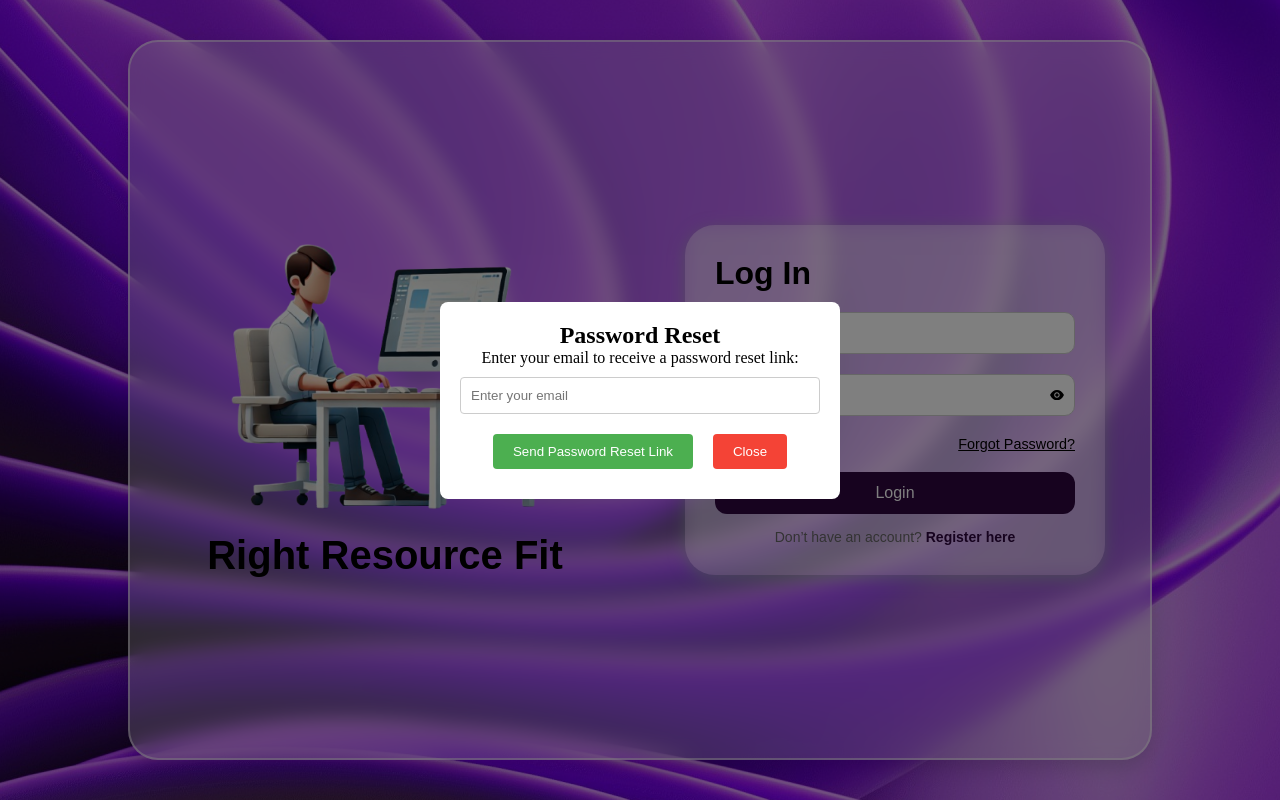
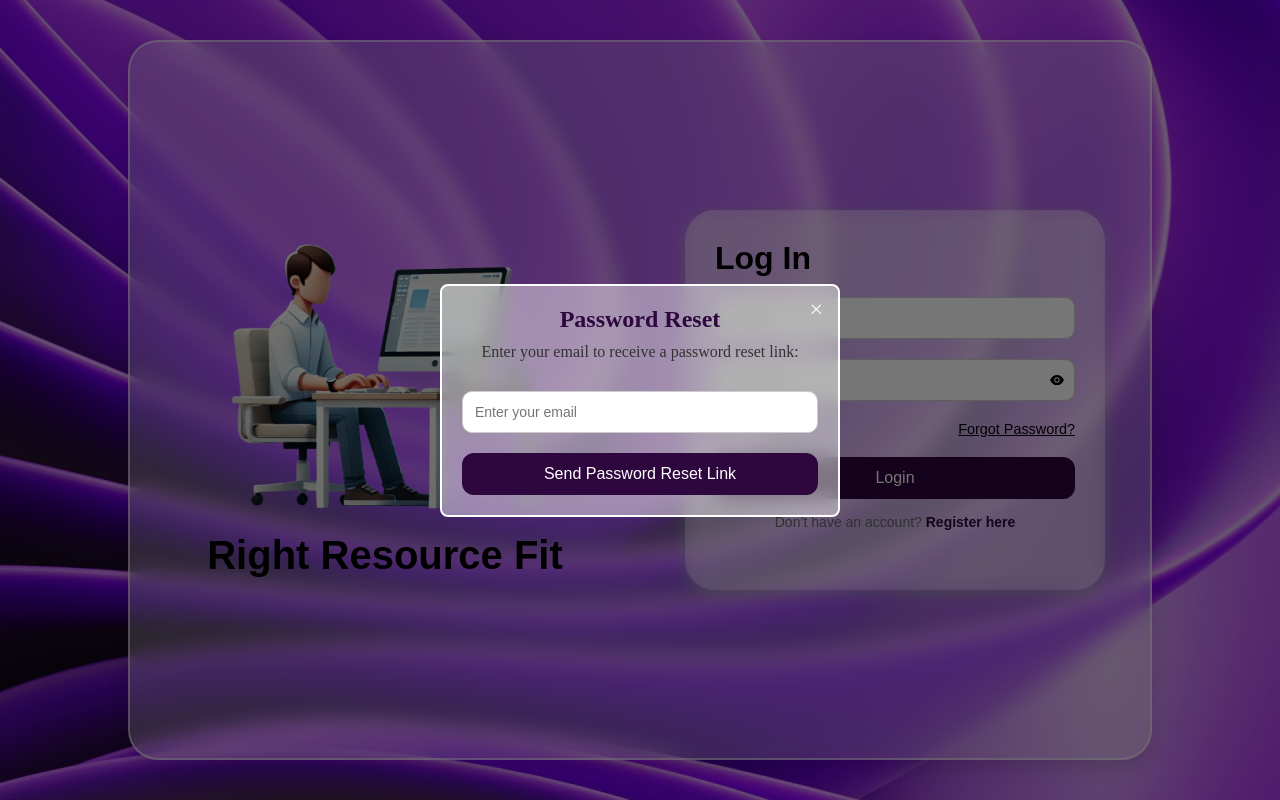
Before and after one commit to myselfshivams/RightResourceFit, a React (Vite) app in the folder Frontend RRF/: page /Register in a window 1280 px wide. Both pictures are taken after a click on the element "Forgot Password?". Built offline with nearby package versions, Linux system fonts and the light colour scheme; a web font is replaced by a local one.

Commit message:
added:: forgot password modal

```diff
--- a/Frontend RRF/src/components/PasswordResetModal.tsx
+++ b/Frontend RRF/src/components/PasswordResetModal.tsx
@@ -26,6 +26,10 @@
   return (
     <div className="modalOverlay">
       <div className="modalContent">
+        {/* Close Button as X */}
+        <span className="closeIcon" onClick={onClose}>
+          &times;
+        </span>
         <h2>Password Reset</h2>
         <p>Enter your email to receive a password reset link:</p>
         <input
@@ -39,9 +43,6 @@
         <button className="resetButton" onClick={handlePasswordReset}>
           Send Password Reset Link
         </button>
-        <button className="closeButton" onClick={onClose}>
-          Close
-        </button>
       </div>
     </div>
   );
--- a/Frontend RRF/src/styles/Forgot.css
+++ b/Frontend RRF/src/styles/Forgot.css
@@ -4,39 +4,107 @@
     left: 0;
     width: 100%;
     height: 100%;
-    background-color: rgba(0, 0, 0, 0.5);
+    background-color: rgba(0, 0, 0, 0.539);
     display: flex;
     justify-content: center;
     align-items: center;
     z-index: 1000;
   }
 
+  h2 {
+    color: #2E073F;
+    margin-bottom: 10px;
+}
+
+p {
+    margin-bottom: 30px;
+    color: #333;
+    font-size: 16px;
+}
   .modalContent {
-    background-color: white;
+    background: rgba(255, 255, 255, 0.451);
+    backdrop-filter: blur(10px);
+    border: 2px solid rgb(255, 255, 255);
     padding: 20px;
     border-radius: 8px;
     width: 400px;
     text-align: center;
   }
 
-  .emailInput {
+
+.inputContainer {
+    position: relative;
+    margin-bottom: 20px;
+}
+
+.emailInput {
     width: 100%;
-    padding: 10px;
-    margin: 10px 0;
+    padding: 12px;
     border: 1px solid #ccc;
-    border-radius: 4px;
-  }
+    border-radius: 10px;
+    font-size: 14px;
+    outline: none;
+    box-sizing: border-box;
+    transition: border-color 0.3s ease;
+    background-color: #fff;
+    color: #008404;
+}
 
-  .resetButton, .closeButton {
-    background-color: #4caf50;
-    color: white;
-    padding: 10px 20px;
-    margin: 10px;
+.emailInput:focus {
+    border-color: #2E073F;
+}
+
+.inputLabel {
+    position: absolute;
+    top: 12px;
+    left: 12px;
+    font-size: 16px;
+    color: #66666600;
+    transition: 0.2s ease all;
+    pointer-events: none;
+
+}
+
+.emailInput:focus+.inputLabel,
+.emailInput:not(:placeholder-shown)+.inputLabel {
+    top: -8px;
+    left: 12px;
+    font-size: 12px;
+    color: #2E073F;
+    background: #fff;
+    padding: 0 4px;
+}
+
+
+
+.resetButton, .closeButton {
+    width: 100%;
+    padding: 12px;
+    margin-top: 20px;
+    background-color: #2E073F;
+    color: rgb(255, 255, 255);
+    font-weight: 530;
     border: none;
+    border-radius: 12px;
     cursor: pointer;
-    border-radius: 4px;
-  }
+    transition: background-color 0.3s ease;
+    font-size: 16px;
+}
 
-  .closeButton {
-    background-color: #f44336;
-  }
+.resetButton:hover {
+    background-color: #000000;
+    color: #fff;
+}
+
+.closeIcon {
+    position: absolute;
+    top: 10px;
+    right: 15px;
+    font-size: 24px;
+    cursor: pointer;
+    color: #ffffff;
+}
+
+.closeIcon:hover {
+    color: #a1a1a1;
+}
```
